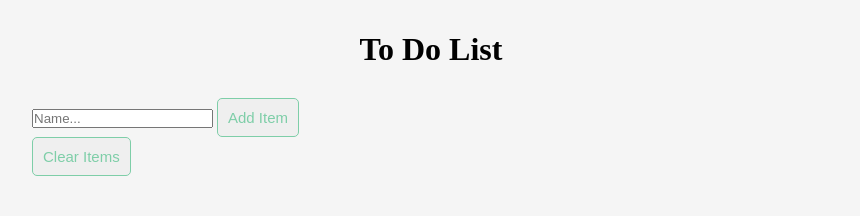
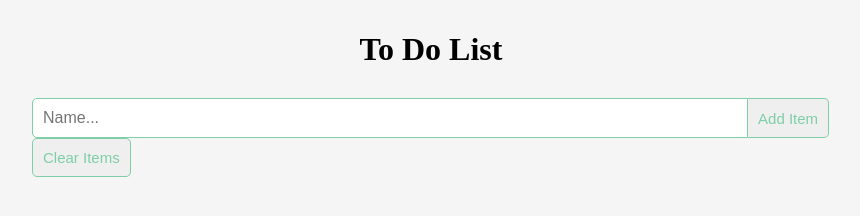
Before and after one commit to arnameti/2_HTML-CSS-JS_ToDoList, a website built with Parcel: page index.html in a window 1280 px wide. Shown: the whole page, without its empty margins (209-1069 px from the left). Built offline with nearby package versions, Linux system fonts and the light colour scheme.

Commit message:
feat: styling input field and costumizing input btn

```diff
--- a/src/sass/components/_btn.scss
+++ b/src/sass/components/_btn.scss
@@ -1,9 +1,15 @@
 @use '../util' as u;
 
 .btn {
-  border: 1px solid var(--clr-green);
+  border: 1.5px solid var(--clr-green);
   color: var(--clr-green);
   font-size: u.rem(15);
   padding: u.rem(10);
   border-radius: u.rem(5);
+  transition: all 0.2s linear;
+
+  &:hover {
+    color: var(--clr-black);
+    background-color: var(--clr-green);
+  }
 }
--- a/src/sass/globals/_colors.scss
+++ b/src/sass/globals/_colors.scss
@@ -3,4 +3,5 @@
   --clr-white: hsl(0, 0%, 100%);
   --clr-whitesmoke: hsl(0, 0%, 96%);
   --clr-green: hsl(152, 45%, 65%);
+  --clr-green-focus: hsl(152, 45%, 45%);
 }
--- a/src/sass/layout/_todo.scss
+++ b/src/sass/layout/_todo.scss
@@ -1,7 +1,7 @@
 @use '../util' as u;
 
 .todo-container {
-  width: min(100%, u.rem(800));
+  width: min(100% - u.rem(40), u.rem(800));
   margin-inline: auto;
   border: 1px solid var(--clr-whitesmoke);
 }
@@ -10,3 +10,29 @@
   text-align: center;
   margin-block: u.rem(30);
 }
+
+.form {
+  display: flex;
+
+  &__input {
+    padding: u.rem(10);
+    font-size: u.rem(16);
+    border: 1.5px solid var(--clr-green);
+    border-top-left-radius: 5px;
+    border-bottom-left-radius: 5px;
+    width: calc(100% - u.rem(81.95));
+
+    transition: all 0.1s linear;
+
+    &:focus {
+      outline: none;
+      border-color: var(--clr-green-focus);
+    }
+  }
+
+  &__btn {
+    border-top-left-radius: 0 !important;
+    border-bottom-left-radius: 0 !important;
+    border-left: none !important;
+  }
+}
```
